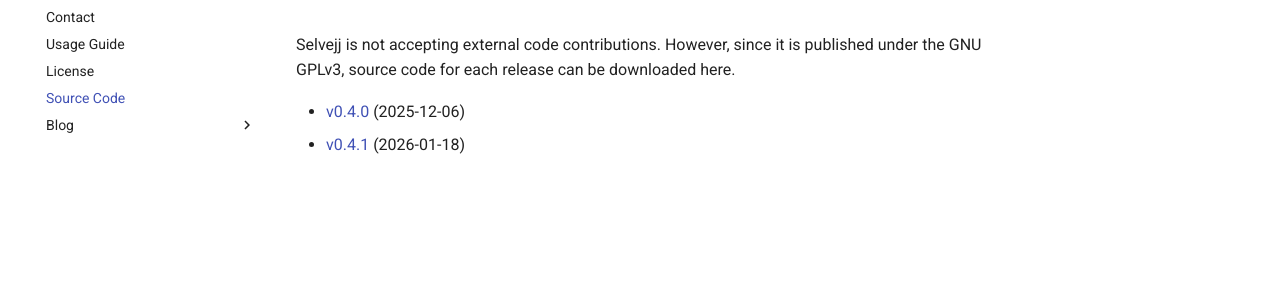
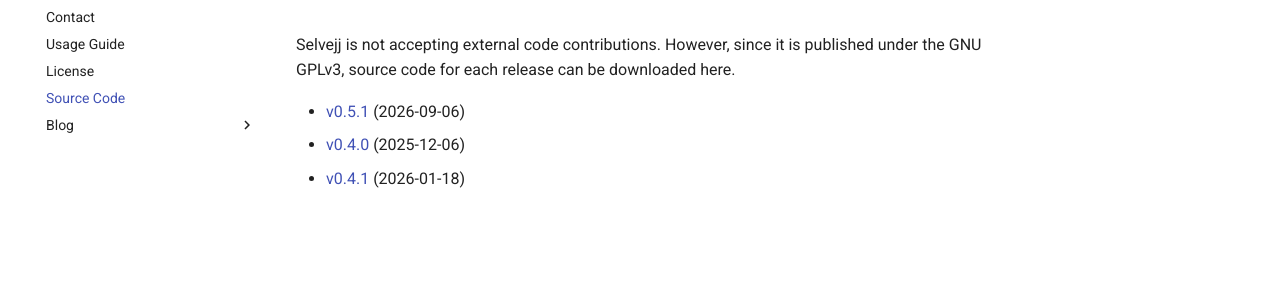
Before and after one commit to selvejj/website, an MkDocs documentation site: the page built from docs/source-code.md, in a window 1280 px wide. Shown: the part 148-443 px from the top of the page. Built offline with MkDocs 1.6.1 and Material for MkDocs 9.7.7, drawn with Linux system fonts in a browser that asks for light colours.

Commit message:
add v0.5.1 release

```diff
--- a/docs/source-code.md
+++ b/docs/source-code.md
@@ -2,5 +2,6 @@
 
 Selvejj is not accepting external code contributions. However, since it is published under the GNU GPLv3, source code for each release can be downloaded here.
 
+* [v0.5.1](./releases/selvejj-0.5.1.zip) (2026-09-06)
 * [v0.4.0](./releases/selvejj-0.4.0.zip) (2025-12-06)
 * [v0.4.1](./releases/selvejj-0.4.1.zip) (2026-01-18)
```
Also changed, not shown: 1 other file.
